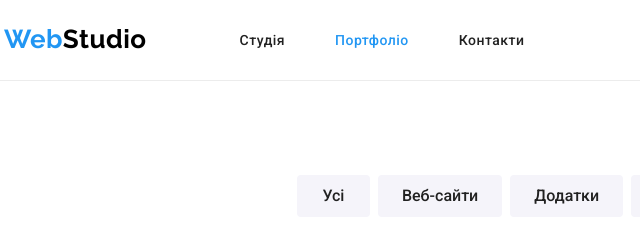
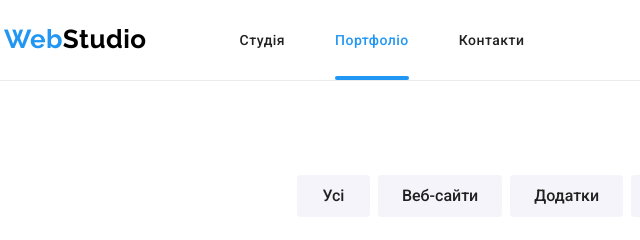
Before and after one commit to lysenkoandrey/goit-markup-hw-04, a plain HTML site: page portfolio.html in a window 1280 px wide. Shown: the top 240 px of the page, 51-691 px from the left. Drawn offline with nearby package versions, Linux system fonts and the light colour scheme.

Commit message:
current
current

```diff
--- a/css/styles.css
+++ b/css/styles.css
@@ -126,6 +126,21 @@ header {
 
 header .current {
     color: var(--accent-text-color);
+}
+.header-nav-item {
+    position: relative;
+    /* padding-bottom: 10px; */
+}
+
+a.current::after {
+    display: block;
+    content: "";
+    position: absolute;
+    width: 100%;
+    height: 4px;
+    border-radius: 2px;
+    background-color: var(--accent-text-color);
+    bottom: 0;
 }
 
 .header-container {
```
